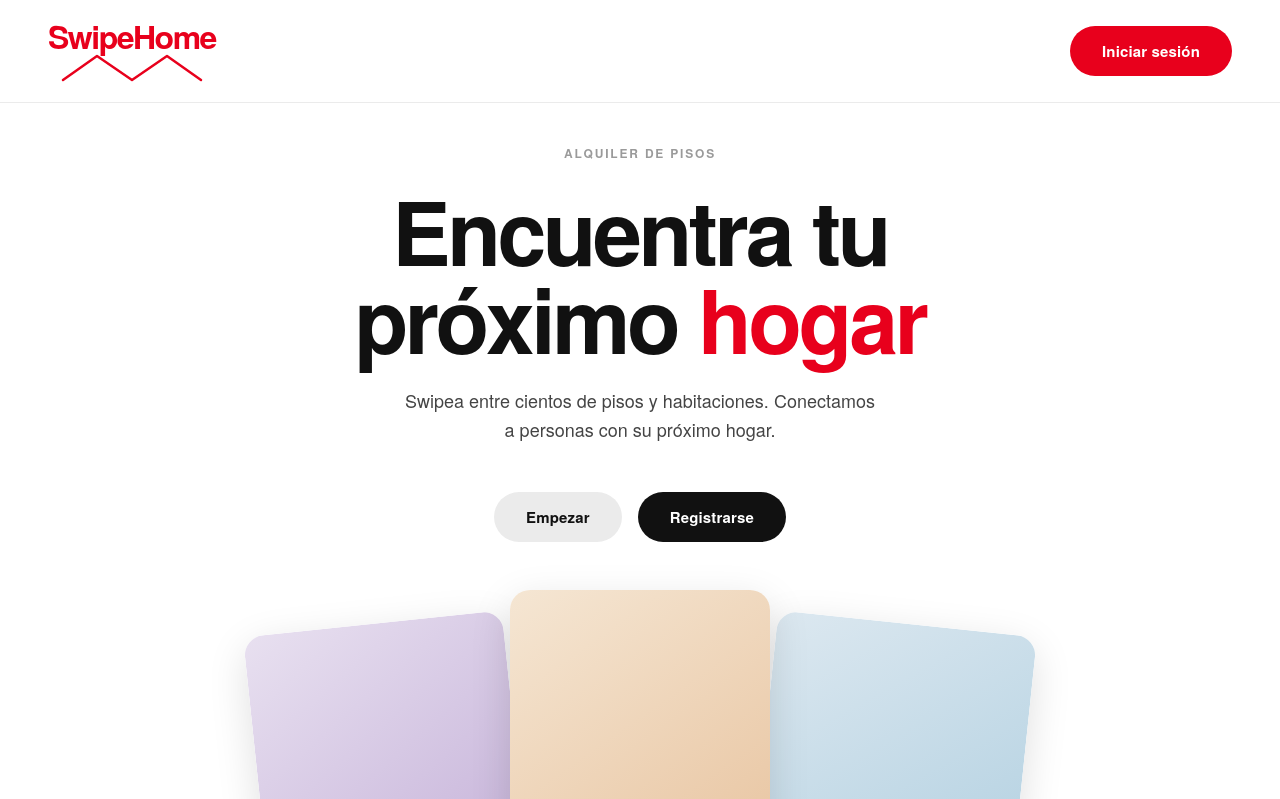
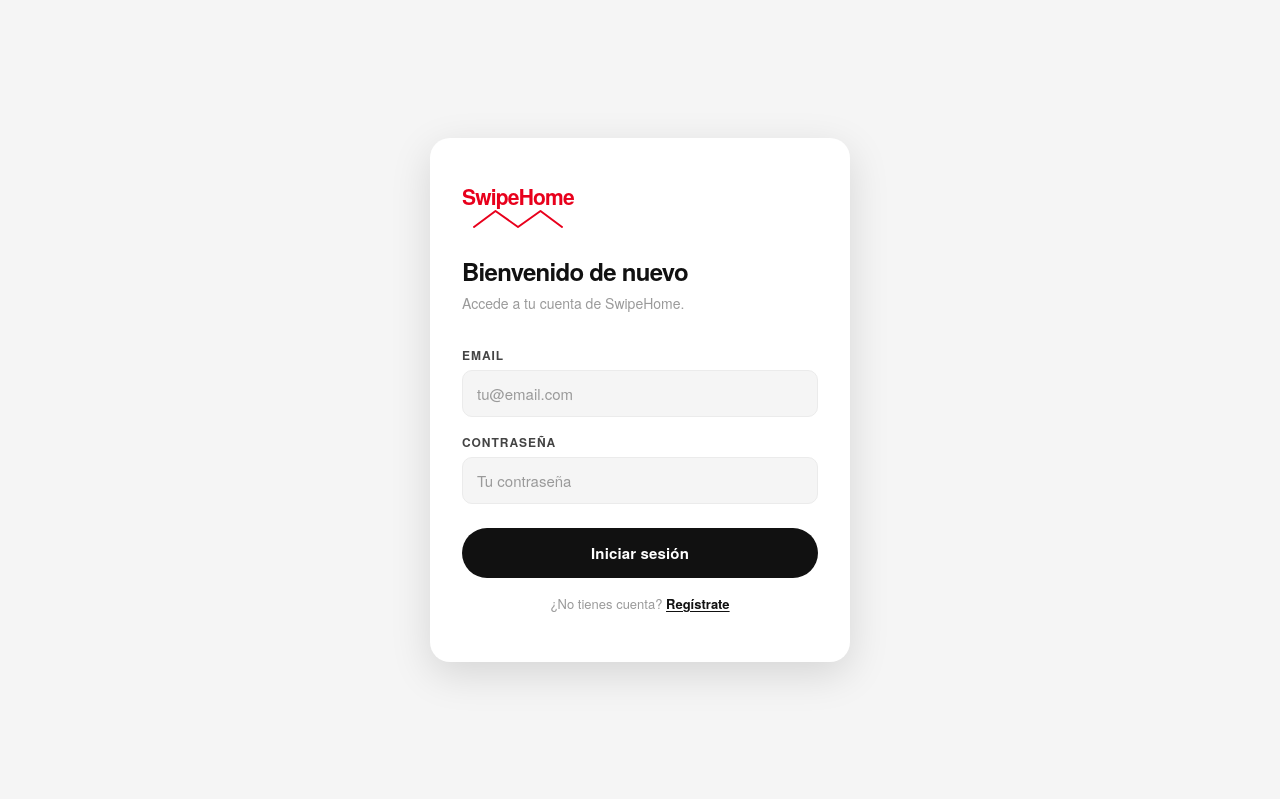
Before and after one commit to UB-ES-2026-B3/SwipeHome, a React app in the folder frontend/: page /login in a window 1280 px wide. Before the commit this address led to /. Shown: the top 799 px of the page. Built offline with nearby package versions, Linux system fonts and the light colour scheme; no server answers; the HTML template or start-up script is replaced by a standard one.

Commit message:
feat: implement login form validation

```diff
--- a/frontend/src/App.jsx
+++ b/frontend/src/App.jsx
@@ -2,6 +2,7 @@ import { Navigate, Route, Routes } from 'react-router-dom'
 import { useAuth } from './hooks/useAuth'
 import { BuyerHome } from './pages/BuyerHome'
 import { LandingPage } from './pages/LandingPage'
+import { LoginPage } from './pages/LoginPage'
 import { RegisterPage } from './pages/RegisterPage'
 import { SellerHome } from './pages/SellerHome'
 
@@ -43,8 +44,8 @@ export default function App() {
       {/* Formulario de registro standalone (acceso directo por URL) */}
       <Route path="/registro" element={<RegisterPage />} />
 
-      {/* Login — se implementará en US2 */}
-      <Route path="/login" element={<Navigate to="/" replace />} />
+      {/* Formulario de inicio de sesión */}
+      <Route path="/login" element={<LoginPage />} />
 
       {/* Inicio Vendedor */}
       <Route
--- /dev/null
+++ b/frontend/src/components/LoginForm.jsx
@@ -0,0 +1,93 @@
+import { useState } from 'react'
+import { FormField } from './FormField'
+
+const EMAIL_ERROR = 'Introduce un email válido.'
+
+function validateForm({ email, password }) {
+  const errors = {}
+  const trimmedEmail = email.trim()
+
+  if (
+    !trimmedEmail ||
+    /\s/.test(trimmedEmail) ||
+    trimmedEmail.length > 254 ||
+    !/^[^\s@]+@[^\s@]+\.[^\s@]+$/.test(trimmedEmail)
+  ) {
+    errors.email = EMAIL_ERROR
+  }
+
+  if (!password) {
+    errors.password = 'La contraseña es obligatoria.'
+  } else if (password.length > 128) {
+    errors.password = 'La contraseña no puede superar los 128 caracteres.'
+  }
+
+  return errors
+}
+
+export function LoginForm({ onSubmit } = {}) {
+  const [fields, setFields] = useState({ email: '', password: '' })
+  const [fieldErrors, setFieldErrors] = useState({})
+
+  function handleChange(e) {
+    const { name, value } = e.target
+    setFields((prev) => ({ ...prev, [name]: value }))
+
+    if (fieldErrors[name]) {
+      setFieldErrors((prev) => ({ ...prev, [name]: undefined }))
+    }
+  }
+
+  function handleSubmit(e) {
+    e.preventDefault()
+
+    const errors = validateForm(fields)
+    setFieldErrors(errors)
+
+    if (Object.keys(errors).length > 0) return
+
+    onSubmit?.({
+      email: fields.email.trim().toLowerCase(),
+      password: fields.password,
+    })
+  }
+
+  return (
+    <form
+      className="register-form"
+      onSubmit={handleSubmit}
+      noValidate
+      aria-label="Formulario de inicio de sesión"
+    >
+      <FormField
+        id="email"
+        label="Email"
+        type="email"
+        name="email"
+        value={fields.email}
+        onChange={handleChange}
+        autoComplete="email"
+        required
+        error={fieldErrors.email}
+        placeholder="tu@email.com"
+      />
+
+      <FormField
+        id="password"
+        label="Contraseña"
+        type="password"
+        name="password"
+        value={fields.password}
+        onChange={handleChange}
+        autoComplete="current-password"
+        required
+        error={fieldErrors.password}
+        placeholder="Tu contraseña"
+      />
+
+      <button type="submit" className="register-form__submit">
+        Iniciar sesión
+      </button>
+    </form>
+  )
+}
--- /dev/null
+++ b/frontend/src/pages/LoginPage.jsx
@@ -0,0 +1,46 @@
+import { useEffect } from 'react'
+import { useNavigate } from 'react-router-dom'
+import { Logo } from '../components/Logo'
+import { LoginForm } from '../components/LoginForm'
+import { useAuth } from '../hooks/useAuth'
+
+export function LoginPage() {
+  const { user, loading } = useAuth()
+  const navigate = useNavigate()
+
+  useEffect(() => {
+    if (!loading && user) {
+      navigate(
+        user.role === 'SELLER' ? '/vendedor/inicio' : '/comprador/inicio',
+        { replace: true },
+      )
+    }
+  }, [user, loading, navigate])
+
+  if (loading) {
+    return (
+      <div className="page-loading" aria-label="Cargando…">
+        <div className="page-loading__spinner" aria-hidden="true" />
+      </div>
+    )
+  }
+
+  return (
+    <div className="auth-page">
+      <div className="auth-page__inner">
+        <div style={{ marginBottom: '24px' }}>
+          <Logo size="sm" />
+        </div>
+        <h1 className="auth-page__title">Bienvenido de nuevo</h1>
+        <p className="auth-page__subtitle">Accede a tu cuenta de SwipeHome.</p>
+
+        <LoginForm />
+
+        <p className="register-form__login-link" style={{ marginTop: '16px' }}>
+          ¿No tienes cuenta?{' '}
+          <a href="/registro">Regístrate</a>
+        </p>
+      </div>
+    </div>
+  )
+}
```
